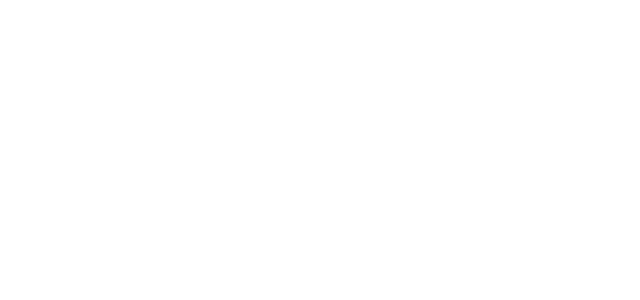
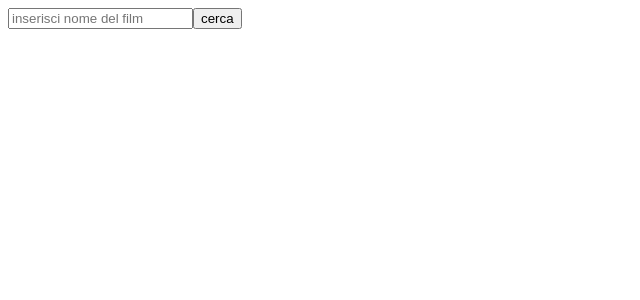
Before and after one commit to MatteoStrazzera/vite-boolflix, a Vue app: page / in a window 1280 px wide. Shown: the top 300 px of the page, without its empty margins (0-640 px from the left). Built offline with nearby package versions, Linux system fonts and the light colour scheme; the HTML template or start-up script is replaced by a standard one.

Commit message:
add state.js with API , add input and button in appHeader

```diff
--- a/package.json
+++ b/package.json
@@ -9,6 +9,7 @@
     "preview": "vite preview"
   },
   "dependencies": {
+    "axios": "^1.6.8",
     "vue": "^3.4.21"
   },
   "devDependencies": {
--- a/src/components/AppHeader.vue
+++ b/src/components/AppHeader.vue
@@ -1,14 +1,21 @@
 <script>
+import { state } from "../state.js"
 export default {
     name: "AppHeader",
     data() {
+        return {
+            state
+        }
+    },
 
-    }
 }
 </script>
 
 <template>
-
+    <div id="site_header">
+        <input type="text" placeholder="inserisci nome del film">
+        <button>cerca</button>
+    </div>
 </template>
 
 <style></style>
--- /dev/null
+++ b/src/state.js
@@ -0,0 +1,14 @@
+import { reactive } from "vue";
+import axios from "axios";
+
+export const state = reactive({
+
+    urlGetMovies: "https://api.themoviedb.org/3/search/movie",
+    api_key: "b84b0dc233a3a63bb4f4eb7d6c877a78",
+    userInput: "",
+
+    getMovies() {
+        axios.get()
+            .then()
+    }
+})
```
Also changed, not shown: 1 other file (tests, documents, lock files or other folders).
